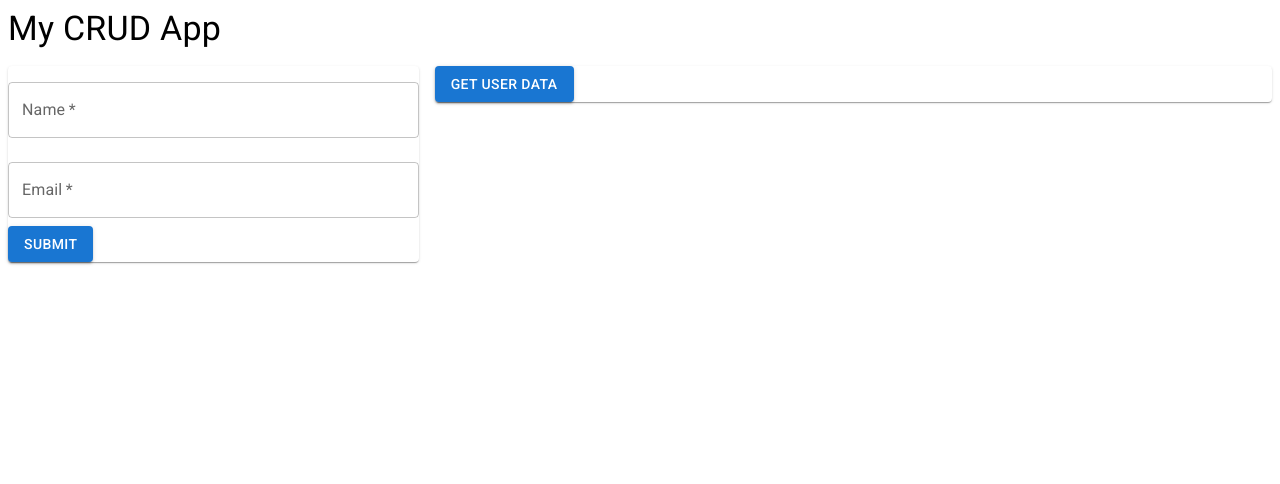
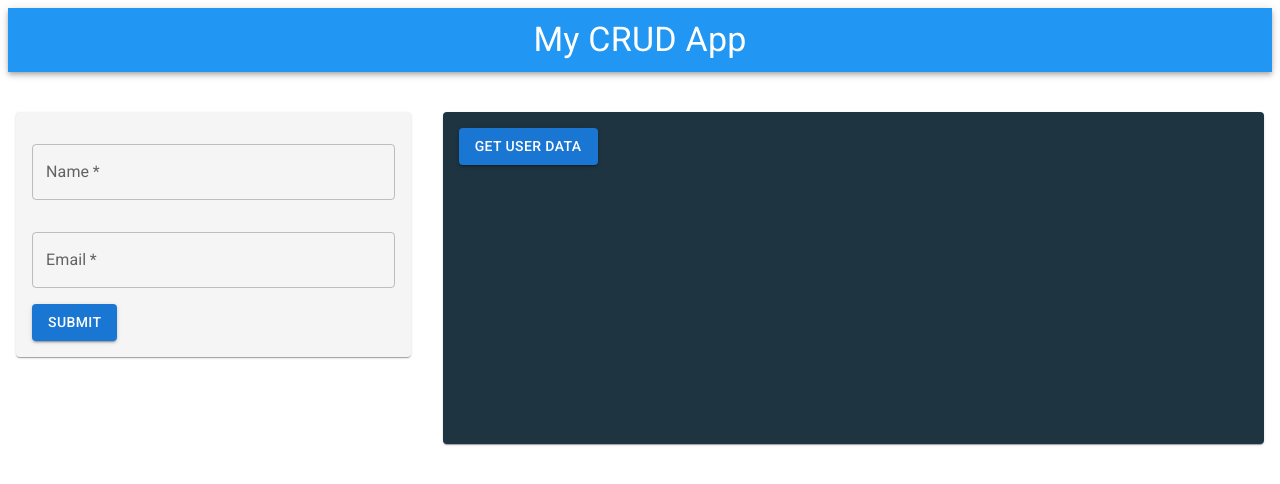
Before and after one commit to kvnpmz/task-app, a React (Create React App) app: page / in a window 1280 px wide. Shown: the top 484 px of the page. Built offline with nearby package versions, Linux system fonts and the light colour scheme.

Commit message:
styled components

```diff
--- a/src/app.jsx
+++ b/src/app.jsx
@@ -1,22 +1,30 @@
+// Importing the `useState` hook from the `react` module
 import { useState } from 'react';
+// Importing the `Grid`, `Paper`, and `Typography` components from the `@mui/material` module
 import { Grid, Paper, Typography } from '@mui/material/';
+// Importing the `Form` component from a local file named `form.jsx`
 import Form from './form';
+// Importing the `DisplayUsers` component from a local file named `displayUsers.jsx`
 import DisplayUsers from './displayUsers';
+// Importing the `Header` component from a local file named `header.jsx`
+import Header from './header';
 
+// Defining the `App` component as the default export of the module
 export default function App() {
+    // The `App` component returns a `Grid` component with some child components
     return (
         <Grid container spacing={2}>
             <Grid item xs={12}>
-                <Typography variant="h4" component="h1">My CRUD App</Typography>
+                <Header />
             </Grid>
             <Grid item xs={12} sm={6} md={4}>
-                <Paper>
-                   <Form /> {/* Form for creating new items */}
+                <Paper sx={{ p: 2, m: 1, backgroundColor: '#F5F5F5' }}>
+                    <Form /> {/* A `Form` component for creating new items */}
                 </Paper>
             </Grid>
             <Grid item xs={12} sm={6} md={8}>
-                <Paper>
-                    <DisplayUsers /> {/* Table for displaying existing items */}
+                <Paper sx={{  p: 2, m: 1, height: '300px', backgroundColor: '#1E3440' }}>
+                    <DisplayUsers /> {/* A `DisplayUsers` component that displays existing items */}
                 </Paper>
             </Grid>
         </Grid>
--- a/src/displayUsers.jsx
+++ b/src/displayUsers.jsx
@@ -1,40 +1,84 @@
+// Import the useState hook from the React library
 import { useState } from 'react';
+
+// Import the axios library for making HTTP requests
 import axios from 'axios';
-import Button from '@mui/material/Button'; // Import Button component from MUI library
 
+// Import UI components from the Material-UI library
+import Button from '@mui/material/Button';
+import Table from '@mui/material/Table';
+import TableBody from '@mui/material/TableBody';
+import TableCell from '@mui/material/TableCell';
+import TableContainer from '@mui/material/TableContainer';
+import TableHead from '@mui/material/TableHead';
+import TableRow from '@mui/material/TableRow';
+import Paper from '@mui/material/Paper';
+
+// Define the DisplayUsers component as the default export
 export default function DisplayUsers() {
+
+    // Define a state variable for storing user data
     const [userData, setUserData] = useState(null);
+    // initialize showTable to false
+    const [showTable, setShowTable] = useState(false);
 
+    // Define a function to handle button click events
     const handleButtonClick = async () => {
+        // toggle showTable when the button is clicked
+        setShowTable((prevShowTable) => !prevShowTable);
+        if (!showTable) {
+            // only fetch user data if showTable was false before toggling
             try {
+                // Make a GET request to the '/get_users' endpoint
                 const response = await axios.get('/get_users');
-        console.log('Response:', response.data); // Add console log to view response data
+                // Log the response data to the console
+                console.log('Response:', response.data);
+                // Update the user data state variable with the response data
                 setUserData(response.data);
-    } catch (error) {
+            }
+            catch (error) {
+                // Log any errors to the console
                 console.error(error);
+            }
             }
     };
 
+    // Render the UI elements for the DisplayUsers component
     return (
         <>
+            {/* Render a button with an onClick handler */}
             <Button
                 type="submit"
                 variant="contained"
                 color="primary"
                 onClick={handleButtonClick}
+                style={{ marginBottom: '20px' }}
             >
-                Get User Data
+                {showTable ? 'Hide User Data' : 'Get User Data'}
             </Button>
-            {userData && (
-                <div>
-                    {userData.map(user => (
-                        <div key={user.id}>
-                            <p>Email: {user.email}</p>
-                            <p>Username: {user.username}</p>
-                        </div>
+
+            {/* Render the table only if showTable is true */}
+            {showTable && userData && (
+                <TableContainer component={Paper}>
+                    <Table>
+                        <TableHead>
+                            <TableRow>
+                                <TableCell>Email</TableCell>
+                                <TableCell>Username</TableCell>
+                            </TableRow>
+                        </TableHead>
+                        <TableBody>
+                            {/* Map over the user data and render a row for each user */}
+                            {userData.map((user) => (
+                                <TableRow key={user.id}>
+                                    <TableCell>{user.email}</TableCell>
+                                        <TableCell>{user.username}</TableCell>
+                                </TableRow>
                             ))}
-                </div>
+                        </TableBody>
+                    </Table>
+                </TableContainer>
             )}
-        </ >
+        </>
     );
 }
--- a/src/form.jsx
+++ b/src/form.jsx
@@ -39,34 +39,42 @@ export default function Form() { // Define a functional component called Form
 
     return (
         <>
-            <form onSubmit={handleSubmit}>
+            {/* This is a form that will call the handleSubmit function when submitted */}
+            <form onSubmit={handleSubmit} sx={{ display: 'flex', flexDirection: 'column', alignItems: 'center' }}>
+                    {/* This is a text field input for the user's name */}
                     <TextField
                         id="name"
                         label="Name"
-                    value={name}
-                    onChange={(e) => setName(e.target.value)}
-                    required
-                    fullWidth
-                    margin="normal"
+                        value={name} // This is a value prop that sets the current value of the text field to the `name` variable
+                        onChange={(e) => setName(e.target.value)} // This is an onChange prop that updates the `name` variable whenever the user types into the text field
+                        required // This is a required prop that indicates that the user must enter a value before submitting the form
+                        fullWidth // This is a fullWidth prop that makes the text field span the full width of its container
+                        margin="normal" // This is a margin prop that sets the margin around the text field to "normal"
+                        sx={{ mb: 2 }}
                     />
+                    {/* This is a text field input for the user's email */}
                     <TextField
                         id="email"
                         label="Email"
-                    type="email"
-                    value={email}
-                    onChange={(e) => setEmail(e.target.value)}
-                    required
-                    fullWidth
-                    margin="normal"
+                        type="email" // This is a type prop that sets the input type to "email"
+                        value={email} // This is a value prop that sets the current value of the text field to the `email` variable
+                        onChange={(e) => setEmail(e.target.value)} // This is an onChange prop that updates the `email` variable whenever the user types into the text field
+                        required // This is a required prop that indicates that the user must enter a value before submitting the form
+                        fullWidth // This is a fullWidth prop that makes the text field span the full width of its container
+                        margin="normal" // This is a margin prop that sets the margin around the text field to "normal"
+                        sx={{ mb: 2 }}
                     />
+                    {/* This is a submit button for the form */}
                     <Button
-                    type="submit"
-                    variant="contained"
-                    color="primary"
+                        type="submit" // This is a type prop that sets the button type to "submit"
+                        variant="contained" // This is a variant prop that sets the button style to "contained"
+                        color="primary" // This is a color prop that sets the button color to "primary"
+                        sx={{ alignSelf: 'flex-end' }}
                     >
+                    {/* This is the text displayed on the button */}
                         Submit
                 </Button>
             </form>
-        </ >
+        </>
     );
 }
--- /dev/null
+++ b/src/header.jsx
@@ -0,0 +1,36 @@
+// Import the necessary components and functions from React and Material-UI libraries
+import React from 'react';
+import { AppBar, Toolbar, Typography, Grid } from '@mui/material';
+import { styled } from '@mui/material/styles';
+
+// Create a custom styled AppBar component with a specific background color and margin
+
+const StyledAppBar = styled(AppBar)`
+    /* Customize the AppBar color here */
+    background-color: #2196F3;
+    /*/ Add some margin below the AppBar */
+    margin-bottom: 16px;
+ `;
+
+// Define the Header component
+export default function Header() {
+    return (
+        // Use the custom StyledAppBar component with a static position
+        <StyledAppBar position="static">
+            {/* Add a Toolbar component within the AppBar */}
+            <Toolbar>
+                {/* Use Grid container to center the content */}
+                <Grid container justifyContent="center">
+                    {/* Create a Grid item that takes up the full width (12 columns) of the container */}
+                    <Grid item xs={12}>
+                        {/* Add a Typography component with a specific variant, component, and alignment */}
+                        <Typography variant="h4" component="h1" textAlign="center">
+                            {/* Provide the text content for the Typography component */}
+                            My CRUD App
+                        </Typography>
+                    </Grid>
+                </Grid>
+            </Toolbar>
+        </StyledAppBar>
+    );
+}
```
Lines whose indentation alone changed are shown as unchanged.
